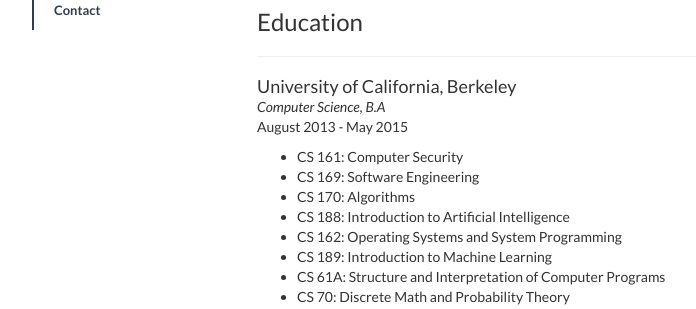
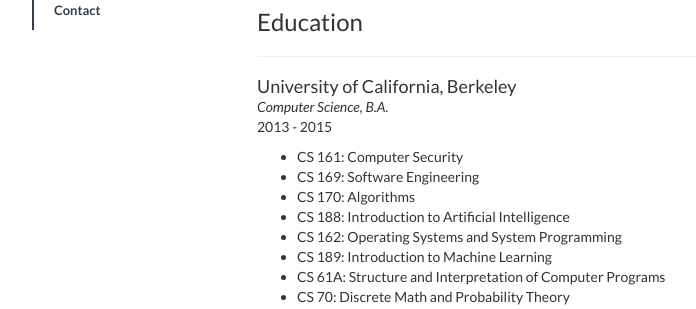
Before and after one commit to thejerrybao/thejerrybao.github.io, a Django app: template portfolio/templates/portfolio/index.html in a window 1280 px wide. Shown: the part 393-702 px from the top of the page, without its empty margins (160-856 px from the left). Run offline with Django 3.2, Linux system fonts and the light colour scheme; the template is opened without the code that fills it, so the values that code supplies are empty; some libraries are stand-ins or nearby versions.

Commit message:
Minor wording changes

```diff
--- a/portfolio/templates/portfolio/index.html
+++ b/portfolio/templates/portfolio/index.html
@@ -61,8 +61,8 @@
                 <div class="anchor-offset" id="education">
                     <h3 class="title">Education</h3><hr>
                     <h4 class="title">University of California, Berkeley</h4>
-                    <p><span class="italic">Computer Science, B.A</span><br/>
-                    August 2013 - May 2015</p>
+                    <p><span class="italic">Computer Science, B.A.</span><br/>
+                    2013 - 2015</p>
                     <ul>
                         <li>CS 161: Computer Security</li>
                         <li>CS 169: Software Engineering</li>
```
